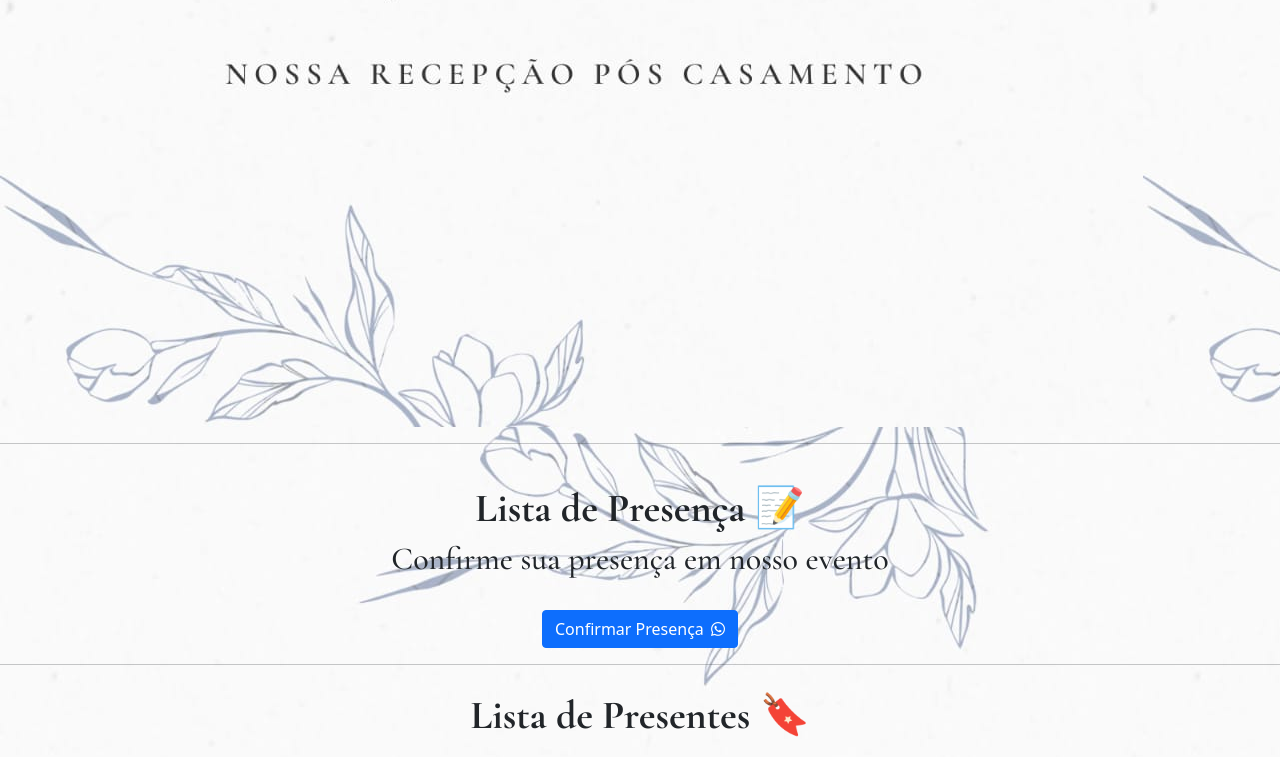
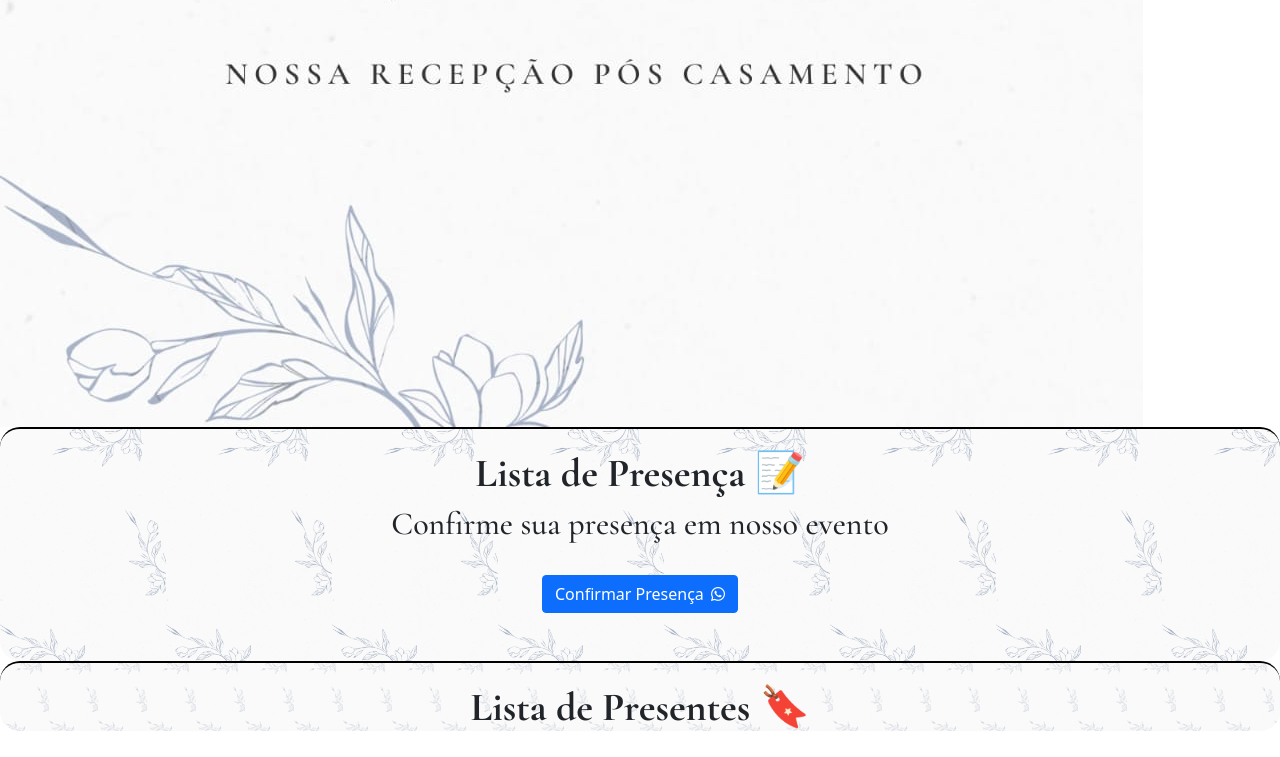
Before and after one commit to luizcarlosjj/conviteweb, a plain HTML site: page index.html in a window 1280 px wide. Shown: the part 1173-1930 px from the top of the page. Drawn offline with nearby package versions, Linux system fonts and the light colour scheme.

Commit message:
updatefiles

```diff
--- a/index.html
+++ b/index.html
@@ -10,11 +10,9 @@
     <title>Convites Casamento</title>
 </head>
 <body>
-    <main class="">
+    <main>
         <img class="img-fluid" src="src/convite.jpeg" alt="">
-        <hr>
         <section class="presenca container-fluid">
-            <br>
             <h1>Lista de Presença 📝</h1>
             <h2>Confirme sua presença em nosso evento</h2>
             <br>
@@ -23,8 +21,10 @@
                     <i class="fa-brands fa-whatsapp icone-wts"></i>
                 </button>
             </a>
+            <br>
+            <br>
+            <br>
         </section>
-        <hr>
         <section class="Lista-presentes">
             <h1>Lista de Presentes 🔖</h1>
         </section>
--- a/style.css
+++ b/style.css
@@ -5,10 +5,6 @@
     margin: 0;
     padding: 0;
     box-sizing: border-box;
-}
-
-body {
-    background-image: url('./src/fundo.jpeg');
 }
 
 h1 {
@@ -21,6 +17,11 @@ h2 {
 
 .presenca {
     text-align: center;
+    background-image: url('src/fundo.jpeg');
+    background-size: contain;
+    padding: 20px 10px 0px 10px;
+    border-top: 2px solid #000;
+    border-radius: 20px;
 }
 
 .icone-wts {
@@ -29,5 +30,9 @@ h2 {
 
 .Lista-presentes {
     text-align: center;
-    padding: 10px;
+    padding: 20px 10px 0px 10px;
+    background-image: url('src/fundo.jpeg');
+    background-size: contain;
+    border-top: 2px solid #000;
+    border-radius: 20px;
 }
```
